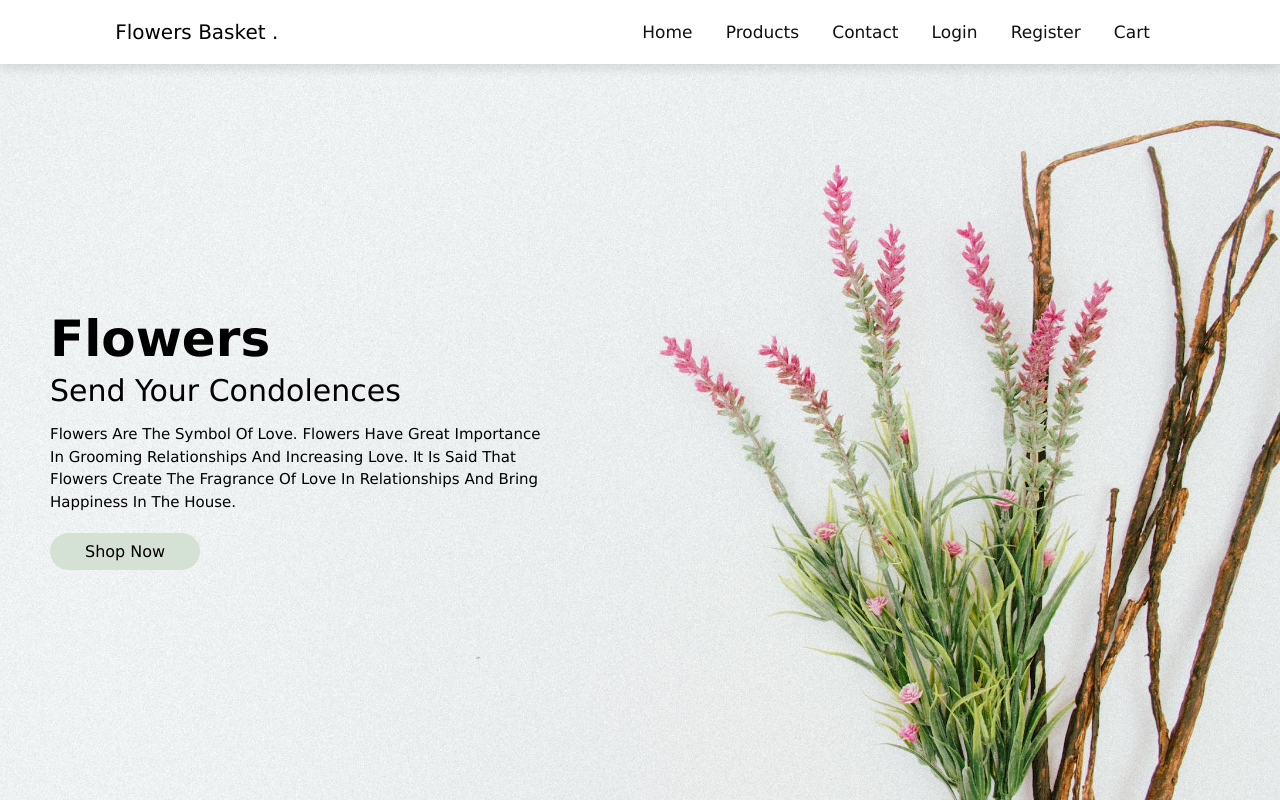
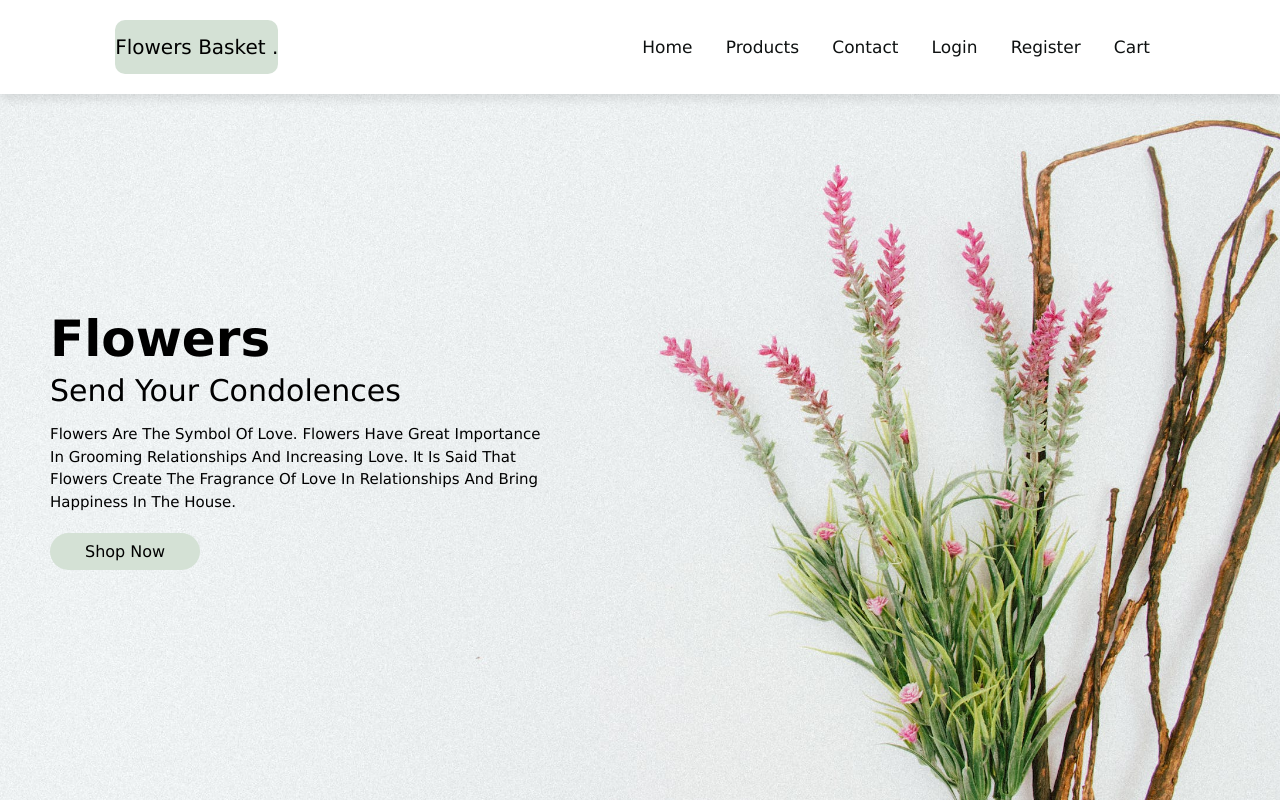
Before and after one commit to letscodedanish/OpenSource-Workshop, a plain HTML site: page index.html in a window 1280 px wide. In both pictures the pointer is over the link 196 px from the left and 32 px from the top of the page. Shown: the top 800 px of the page. Drawn offline with Linux system fonts and the light colour scheme.

Commit message:
adding hover effect in logo

```diff
--- a/style.css
+++ b/style.css
@@ -465,3 +465,11 @@ header .fa-bars{
     }
 
 }
+ /* addding hover effect in navigation logo */
+
+ .logo:hover{
+    padding-top: 1.5rem;
+    padding-bottom: 1.5rem;
+    background-color: rgb(212, 225, 213);
+    border-radius: 10px;
+ }
```
